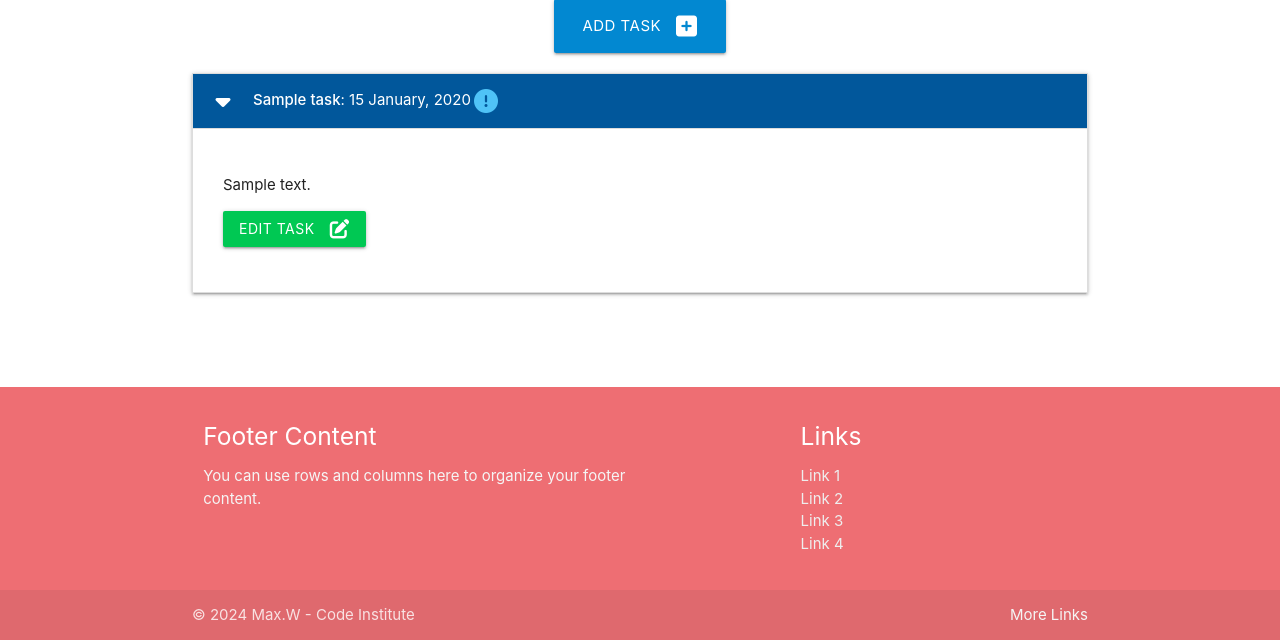
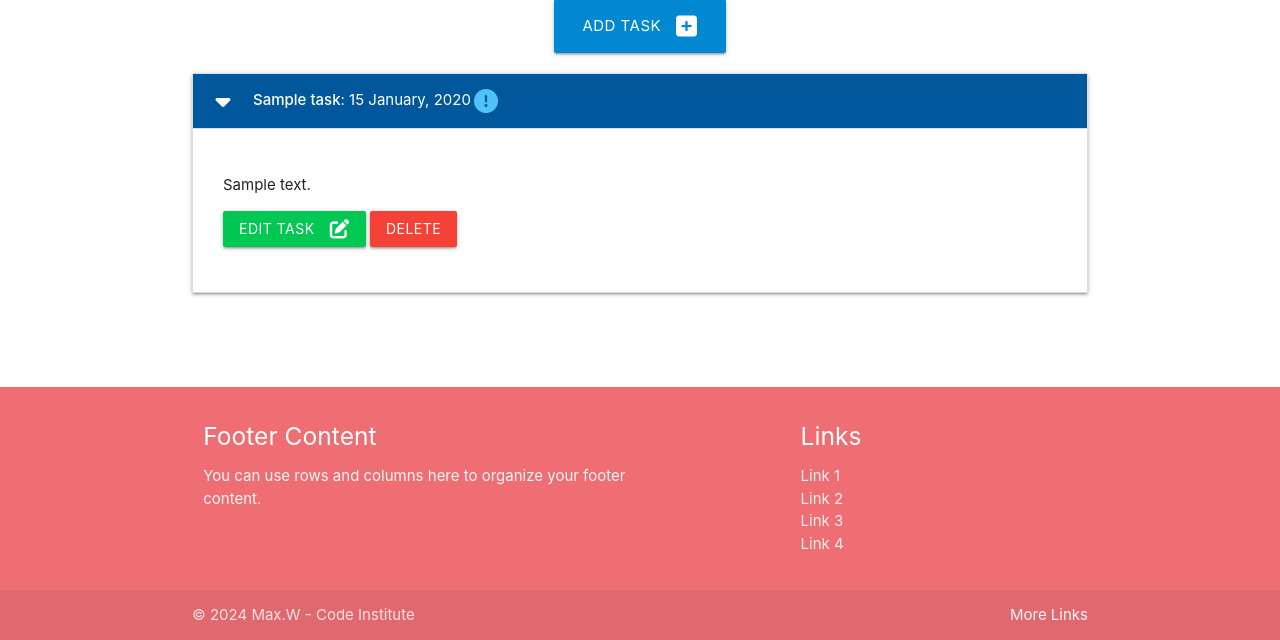
Before and after one commit to MaxBWiseman/TaskManagerProject, a Flask app: page / in a window 1280 px wide, after a click that opens the changed part. Shown: the part 160-800 px from the top of the page. Run offline with Flask 3, Linux system fonts and the light colour scheme; tables that the repository leaves empty hold one stand-in row (values such as "Sample post"); some libraries are stand-ins or nearby versions.

Commit message:
chore: Add delete task functionality and modal

```diff
--- a/taskmanager/routes.py
+++ b/taskmanager/routes.py
@@ -54,6 +54,13 @@ def delete_category(category_id):
     db.session.commit()
     return redirect(url_for("categories"))
 
+@app.route("/delete_task/<int:task_id>")
+def delete_task(task_id):
+    task = Task.query.get_or_404(task_id)
+    db.session.delete(task)
+    db.session.commit()
+    return redirect(url_for("home"))
+
 
 @app.route("/add_task", methods=["GET", "POST"])# when user submits the form, the data is sent to the database
 def add_task():# calls the add_task() function from clicking nav links
--- a/taskmanager/templates/tasks.html
+++ b/taskmanager/templates/tasks.html
@@ -25,8 +25,22 @@
       <strong>{{ task_category }}</strong>
       <p>{{ task.task_description }}</p>
       <p>
-          <a href="{{ url_for('edit_task', task_id=task.id) }}" class="btn green accent-4">Edit Task <i class="fas fa-edit right"></i></a>
+        <a href="{{ url_for('edit_task', task_id=task.id) }}" class="btn green accent-4">Edit Task <i
+            class="fas fa-edit right"></i></a>
+        <a href="#modal-{{ task.id }}" class="btn red modal-trigger">Delete</a>
       </p>
+      <!-- Modal Structure -->
+      <div id="modal-{{ task.id }}" class="modal">
+        <div class="modal-content">
+          <h4>Are you sure you want to delete this Task?</h4>
+          <p>This action cannot be undone.</p>
+        </div>
+        <div class="modal-footer">
+          <a href="{{ url_for('delete_task', task_id=task.id) }}" class="btn red">Delete</a>
+          <a href="#" class="modal-close btn green accent-4">Cancel</a>
+        </div>
+      </div>
+    </div>
     </div>
 
   </li>
```
Lines whose indentation alone changed are shown as unchanged.
